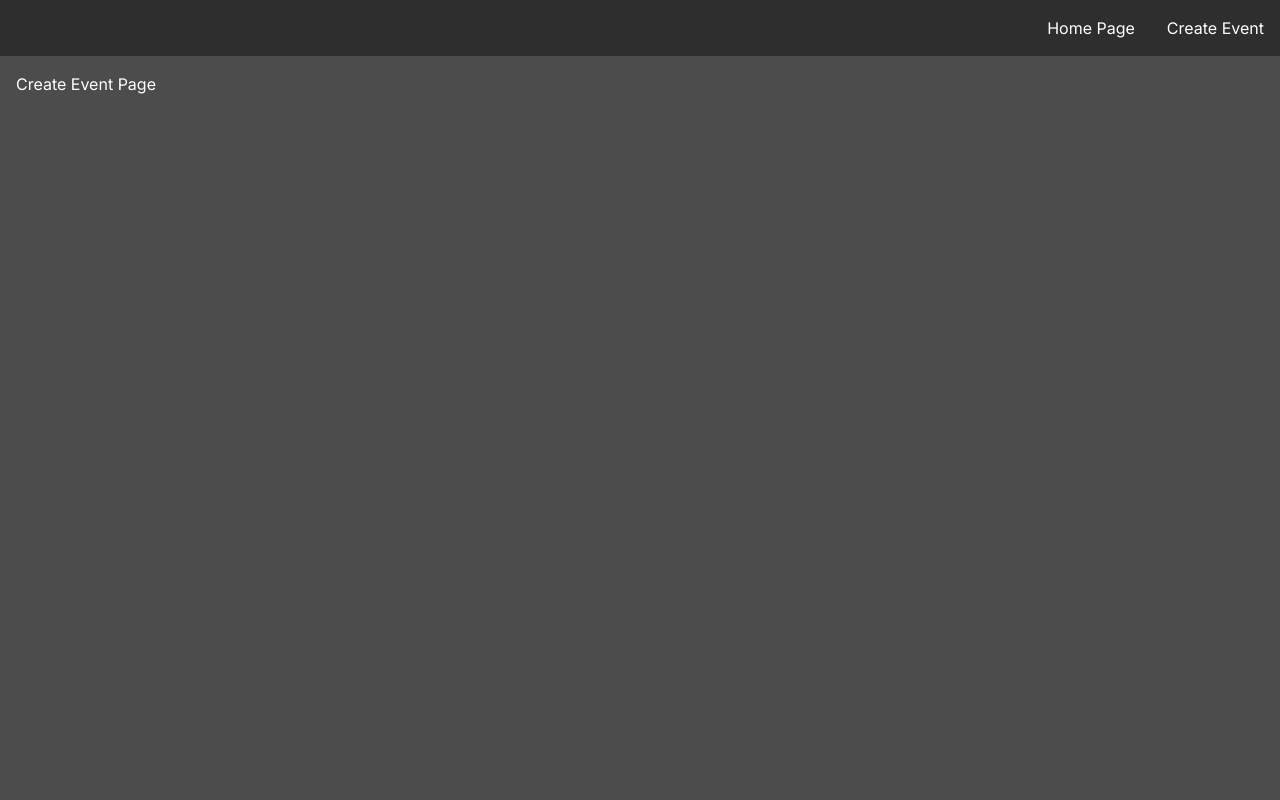
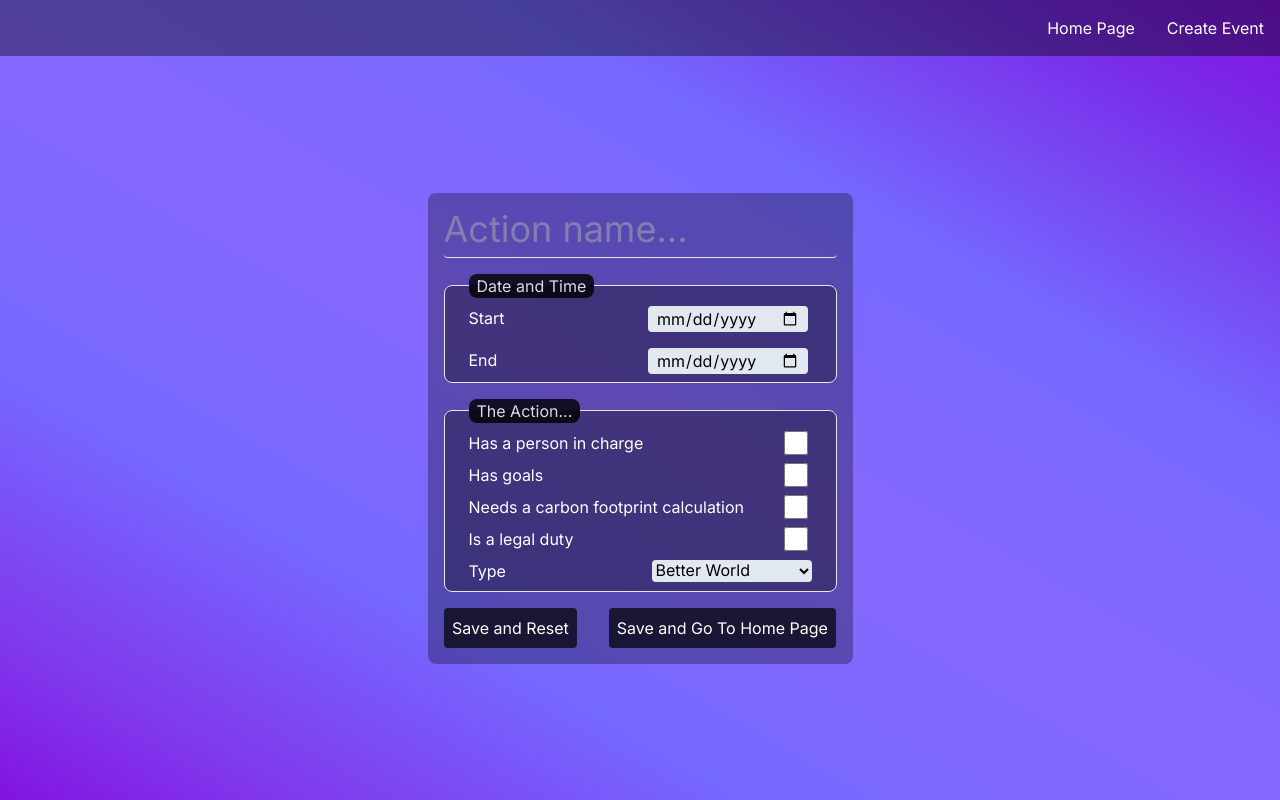
Before and after one commit to AgusT613/liftun_entrevista_front, a Next.js app: page /create-event in a window 1280 px wide. Built offline with nearby package versions, Linux system fonts and the light colour scheme.

Commit message:
create-action form structure

```diff
--- a/app/create-event/page.tsx
+++ b/app/create-event/page.tsx
@@ -1,7 +1,80 @@
+'use client'
+import ActionSchedule from '@/components/ActionSchedule'
+import Fieldset from '@/components/Fieldset'
+import SubmitBtn from '@/components/SubmitBtn'
+import ToggleBtn from '@/components/ToggleBtn'
+import { useRouter } from 'next/navigation'
+
 export default function CreateEvent () {
+  const router = useRouter()
+
+  const handleSaveReset = (event: any) => {
+    const formData: HTMLFormElement = event.target.form
+    const data = Object.fromEntries(new FormData(formData))
+    console.log(data)
+    formData.reset()
+  }
+
+  const handleSaveGoHome = (event: any) => {
+    const formData: HTMLFormElement = event.target.form
+    const data = Object.fromEntries(new FormData(formData))
+    console.log(data)
+    router.push('/')
+  }
+
   return (
-    <>
-      <h2>Create Event Page</h2>
-    </>
+    <form className="flex flex-col gap-4 w-[425px] bg-[rgba(0,0,0,.3)] p-4 rounded-lg">
+      {/* Action Name */}
+      <input
+      name="actionName"
+      type="text"
+      placeholder="Action name..."
+      className="text-4xl placeholder:opacity-60 border-b pb-2 rounded"
+      />
+      {/* Date and Time */}
+      <Fieldset
+        className="grid-cols-2 gap-4"
+        legend="Date and Time"
+      >
+        <ActionSchedule dateHtmlFor='dateStart'>Start</ActionSchedule>
+        <ActionSchedule dateHtmlFor='dateEnd'>End</ActionSchedule>
+      </Fieldset>
+      {/* Action Options */}
+      <Fieldset
+        className="gap-2"
+        legend='The Action...'
+      >
+        <div className='flex justify-between items-center'>
+          <label htmlFor="hasPersonInCharge">Has a person in charge</label>
+          <ToggleBtn name='hasPersonInCharge'/>
+        </div>
+        <div className='flex justify-between items-center'>
+          <label htmlFor="hasGoals">Has goals</label>
+          <ToggleBtn name='hasGoals'/>
+        </div>
+        <div className='flex justify-between items-center'>
+          <label htmlFor="needsCarbonFootprint">Needs a carbon footprint calculation</label>
+          <ToggleBtn name='needsCarbonFootprint'/>
+        </div>
+        <div className='flex justify-between items-center'>
+          <label htmlFor="isLegalDuty">Is a legal duty</label>
+          <ToggleBtn name='isLegalDuty'/>
+        </div>
+        <div className='flex justify-between items-center'>
+          <label htmlFor="actionType">Type</label>
+          <select name="actionType" defaultValue={'betterWorld'} className='bg-slate-200 text-black rounded w-40'>
+            <option value="betterWorld">Better World</option>
+            <option value="betterPlace">Better Place</option>
+            <option value="betterCompany">Better Company</option>
+            <option value="betterProfit">Better Profit</option>
+          </select>
+        </div>
+      </Fieldset>
+      {/* Send Form Buttons */}
+      <div className='flex items-center gap-8 justify-center'>
+        <SubmitBtn onClick={handleSaveReset} value={'Save and Reset'}/>
+        <SubmitBtn onClick={handleSaveGoHome} value={'Save and Go To Home Page'}/>
+      </div>
+    </form>
   )
 }
--- a/app/globals.css
+++ b/app/globals.css
@@ -3,6 +3,15 @@
 @tailwind utilities;
 
 body{
-  background: rgba(0, 0, 0, .7);
+  background: rgb(117,104,255);
+  background: linear-gradient(30deg, rgba(117,104,255,1) 0%, rgba(130,19,223,1) 0%, rgba(128,54,236,1) 10%, rgba(117,104,255,1) 28%, rgba(135,104,255,1) 49%, rgba(117,104,255,1) 71%, rgba(121,44,232,1) 90%, rgba(130,19,223,1) 100%);
   color: #fff;
 }
+
+input, select{
+  background: transparent;
+}
+
+input:focus, select:focus{
+  outline: none;
+}
--- a/app/layout.tsx
+++ b/app/layout.tsx
@@ -26,7 +26,7 @@ export default function RootLayout ({
             ))}
           </nav>
         </header>
-        <main className='min-h-[calc(100vh-56px)] p-4'>
+        <main className='min-h-[calc(100vh-56px)] p-4 flex items-center justify-center'>
           {children}
         </main>
       </body>
--- /dev/null
+++ b/components/ActionSchedule.tsx
@@ -0,0 +1,15 @@
+export default function ActionSchedule ({ children, dateHtmlFor }: {
+  children: React.ReactNode
+  dateHtmlFor: string
+}) {
+  return (
+      <>
+        <label htmlFor={dateHtmlFor}>{children}</label>
+        <input
+        name={dateHtmlFor}
+        type="date"
+        className="bg-slate-200 text-black px-2 rounded w-40"
+        />
+      </>
+  )
+}
--- /dev/null
+++ b/components/Fieldset.tsx
@@ -0,0 +1,12 @@
+export default function Fieldset ({ children, legend, className }: {
+  children: React.ReactNode
+  legend: string
+  className?: string
+}) {
+  return (
+    <fieldset className={`border-solid border rounded-lg px-6 py-2 grid bg-[rgba(0,0,0,.3)] ${className}`}>
+        <legend className="px-2 bg-black rounded-lg opacity-80">{legend}</legend>
+        {children}
+    </fieldset>
+  )
+}
--- /dev/null
+++ b/components/SubmitBtn.tsx
@@ -0,0 +1,19 @@
+export default function SubmitBtn ({ onClick, className, value }: {
+  onClick: (event: React.MouseEvent<HTMLInputElement>) => void
+  className?: string
+  value: string
+}) {
+  const handleSubmit = (event: React.MouseEvent<HTMLInputElement>) => {
+    event.preventDefault()
+    onClick(event)
+  }
+
+  return (
+        <input
+        type="submit"
+        onClick={handleSubmit}
+        className={`p-2 bg-[rgba(0,0,0,.7)] transition-colors rounded hover:text-black hover:bg-slate-200 cursor-pointer ${className}`}
+        value={value}
+        />
+  )
+}
--- /dev/null
+++ b/components/ToggleBtn.tsx
@@ -0,0 +1,12 @@
+export default function ToggleBtn ({ name }: {
+  name: string
+}) {
+  return (
+        <input
+        type="checkbox"
+        className="w-8 h-6"
+        defaultValue={'true'}
+        name={name}
+        />
+  )
+}
```
